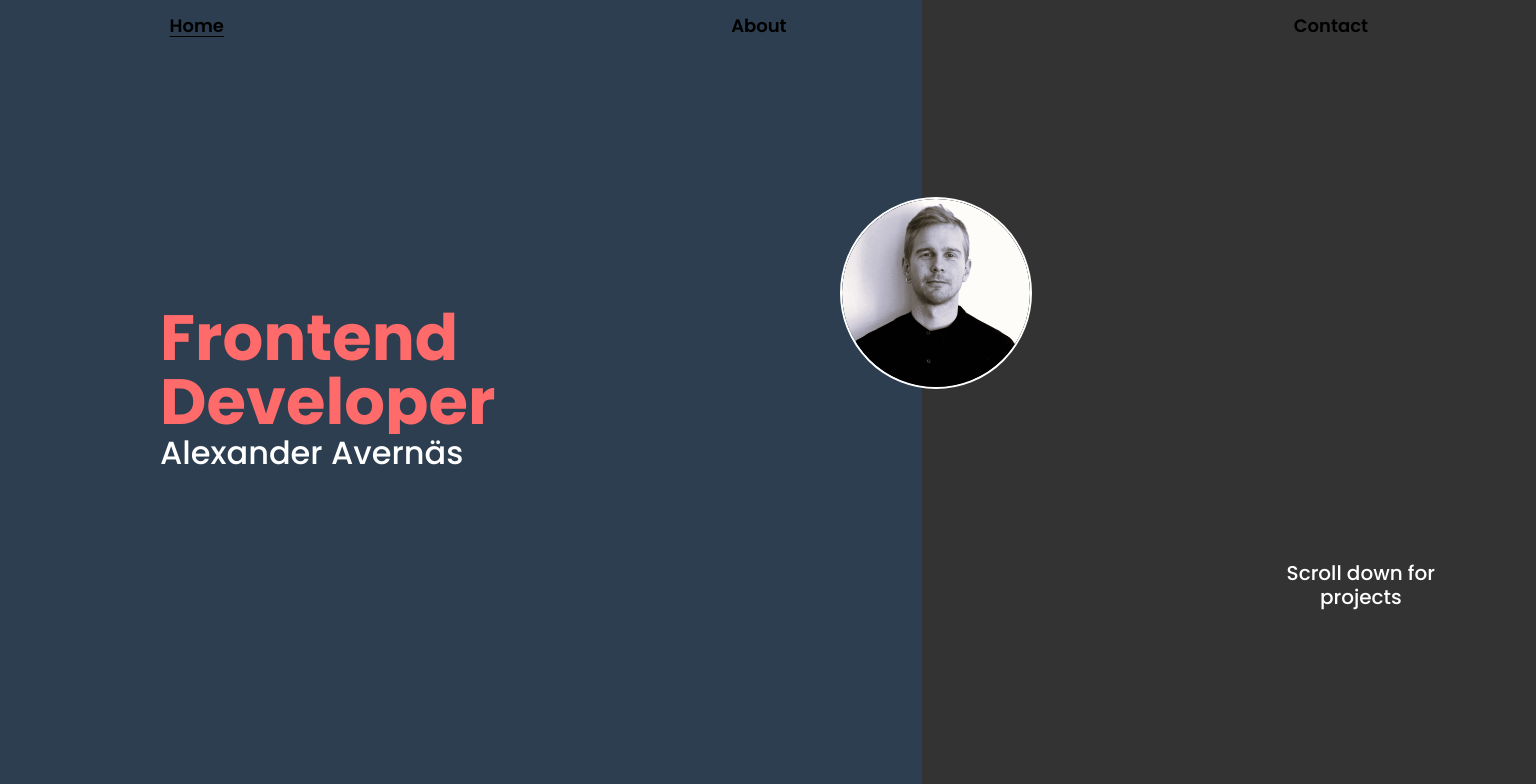
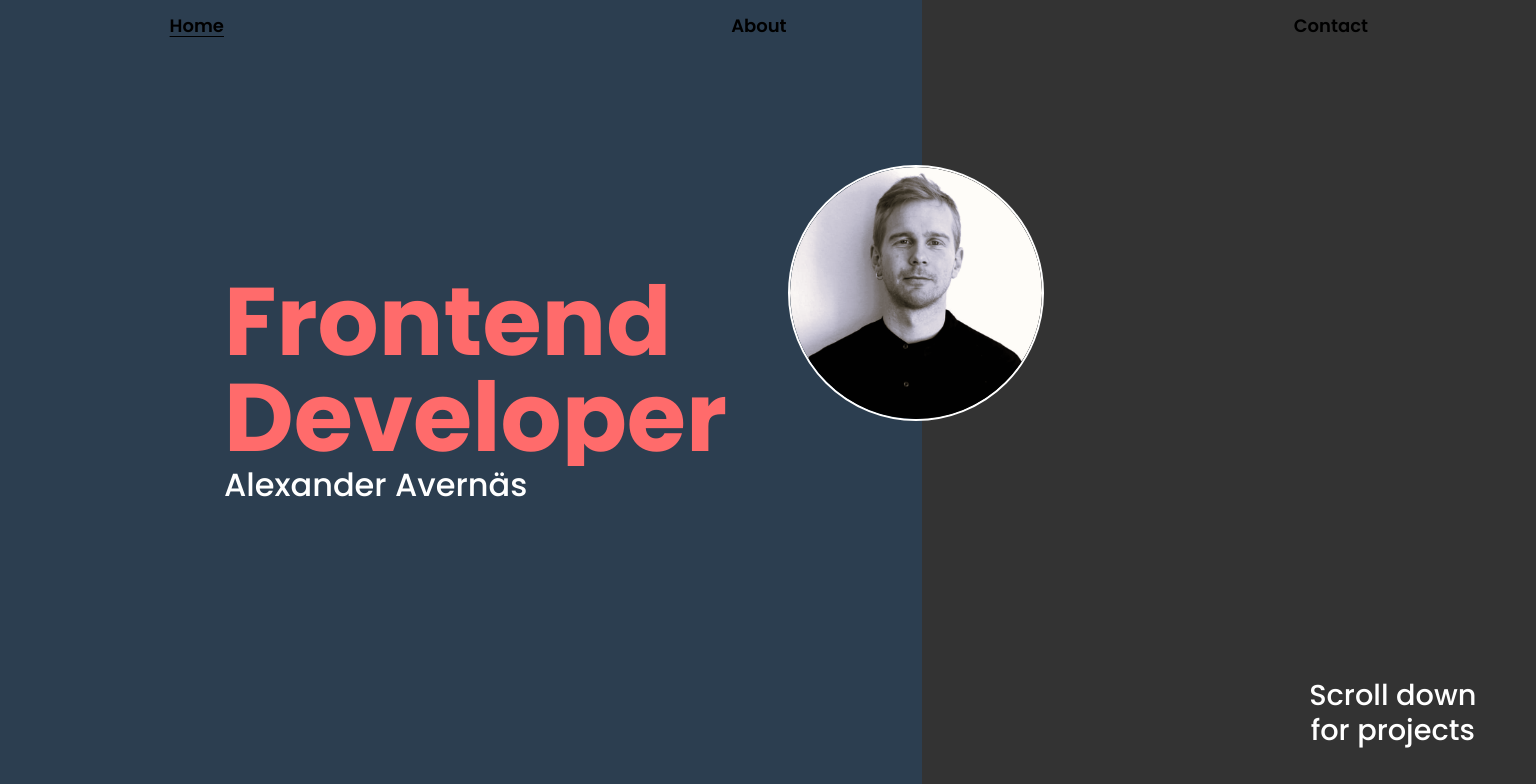
Before and after one commit to AlexanderAvernas/portfolio, a Next.js app: page / in a window 1536 px wide. Shown: the top 784 px of the page. Built offline with nearby package versions, Linux system fonts and the light colour scheme.

Commit message:
Changed styling and test if it works in netlify

```diff
--- a/components/AboutSw.js
+++ b/components/AboutSw.js
@@ -66,6 +66,9 @@ const AboutHeader = styled.h1`
     @media (min-width: 769px) {
         margin-left: 9rem;
         margin-bottom: -2rem;
+    }
+    @media (min-width: 1450px) {
+        font-size: 4rem;
     }
 `
 
--- a/styles/globals.css
+++ b/styles/globals.css
@@ -232,6 +232,9 @@ body {
 }
 
 .HeaderContainer {
+    @media (min-width: 1450px) {
+       padding-left: 4rem;
+    }
 }
 
 .HeroHeader {
@@ -245,6 +248,9 @@ body {
 
     @media (min-width: 769px) {
         font-size: 4rem;
+    }
+    @media (min-width: 1450px) {
+        font-size: 6rem;
     }
 }
 
@@ -270,15 +276,25 @@ body {
 
 .HeroImage {
     width: 45vw;
+    height: auto;
     position: relative;
     /* top: -10vh; */
     border: 2px solid white;
     border-radius: 50%;
+    @media (min-width: 450px) {
+        width: 12rem;
+        height: auto;
+    }
 
     @media (min-width: 769px) {
         width: 12rem;
+        height: auto;
         right: 10.2vw;
         top: -1rem;
+    }
+    @media (min-width: 1450px) {
+        width: 16rem;
+        right: 11.5vw;
     }
 }
 
@@ -293,7 +309,7 @@ body {
         flex-direction: row;
     }
 
-    @media (min-width: 1550px) {
+    @media (min-width: 1450px) {
         width: 15rem;
         right: 11.5vw;
         top: -1rem;
@@ -311,6 +327,9 @@ body {
         margin-right: 0rem;
         margin-top: 34rem;
     }
+    @media (min-width: 1450px) {
+        margin-top: 50rem;
+    }
 }
 
 .HeroScrollText {
@@ -325,6 +344,9 @@ body {
     @media (min-width: 769px) {
         width: 12vw;
         padding: 0.75rem 0rem;
+    }
+    @media (min-width: 1450px) {
+        font-size: 1.8rem;
     }
 }
 
```
